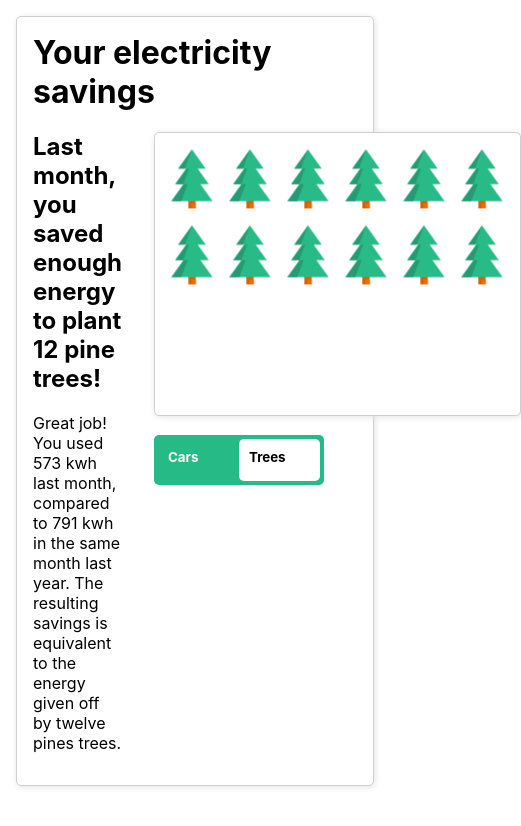
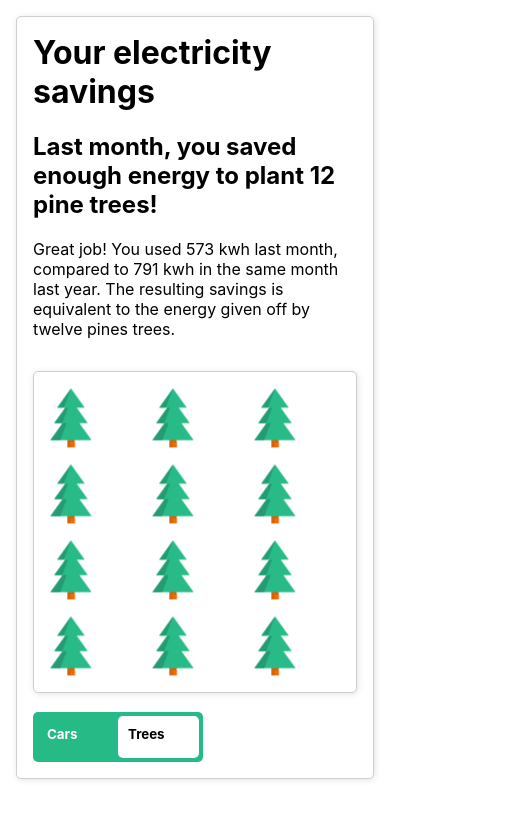
Before and after one commit to katiegeorge/opower-exercise, a React (Create React App) app: page / in a window 390 px wide. Shown: the top 826 px of the page, 521 px wide, since content can reach past the window. Built offline with nearby package versions, Linux system fonts and the light colour scheme.

Commit message:
add responsive mixin and breakpoints

```diff
--- a/src/App.js
+++ b/src/App.js
@@ -24,8 +24,8 @@ function App() {
   return (
     <div className="block">
       <h1>Your electricity savings</h1>
-      <div className="container">
-        <div className="container--item">
+      <div className="grid grid-xs-1 grid-md-2">
+        <div>
           <h2>
             Last month, you saved enough energy to {energySavings}!
           </h2>
@@ -34,9 +34,9 @@ function App() {
             {' '}kwh in the same month last year. The resulting savings is {paragraphSavings}.
           </p>
         </div>
-        <div className="container--item">
+        <div>
           <div className="block block__small">
-            <div className="image-grid">
+            <div className="grid grid-xs-3 grid-md-6">
               { isChecked ? <Trees /> : <Cars /> }
             </div>
           </div>
--- a/src/styles/_block.scss
+++ b/src/styles/_block.scss
@@ -6,19 +6,11 @@
     padding: 1rem;
     margin-bottom: 1rem;
 
-    &--row {
-        display: grid;
-        grid-gap: 1rem;
-        grid-template-columns: repeat(2, 1fr);
-    }
-
     &__small {
         height: 250px;
+
+        @media(max-width: map-get($grid-breakpoints, md)) {
+            height: auto;
+        }
     }
 }
-
-.image-grid {
-    display: grid;
-    grid-gap: 1rem;
-    grid-template-columns: repeat(6, 1fr);
-}
--- a/src/styles/_content.scss
+++ b/src/styles/_content.scss
@@ -1,18 +1,5 @@
 body {
     margin: 1rem;
-}
-
-.container {
-    display: flex;
-    justify-content: space-between;
-
-    &--item {
-        flex: 1;
-
-        & + & {
-            margin-left: 2rem;
-        }
-    }
 }
 
 
--- /dev/null
+++ b/src/styles/_responsive.scss
@@ -0,0 +1,36 @@
+$grid-breakpoints: (
+  // iPhone SE
+  xxs: 0,
+  // Extra small screen / phone
+  xs: 321px,
+  // Small screen / phone
+  sm: 544px,
+  // Medium screen / tablet
+  md: 768px,
+  // Large screen / desktop
+  lg: 992px,
+  // Extra large screen / wide desktop
+  xl: 1200px
+);
+
+@mixin grid-layout() {
+    $cols: 12;
+
+    @each $bp in map-keys($grid-breakpoints) {
+        @for $col from 1 through $cols {
+            &-#{$bp}-#{$col} {
+                display: grid;
+                grid-gap: 1rem;
+                justify-content: space-between;
+
+                @media(min-width: map-get($grid-breakpoints, $bp)) {
+                    grid-template-columns: repeat($col, 1fr);
+                }
+            }
+        }
+    }
+}
+
+.grid {
+    @include grid-layout();
+}
--- a/src/styles/main.scss
+++ b/src/styles/main.scss
@@ -1,4 +1,5 @@
 @import './variables';
+@import './responsive';
 @import './block';
 @import './content';
 @import './switch';
```
